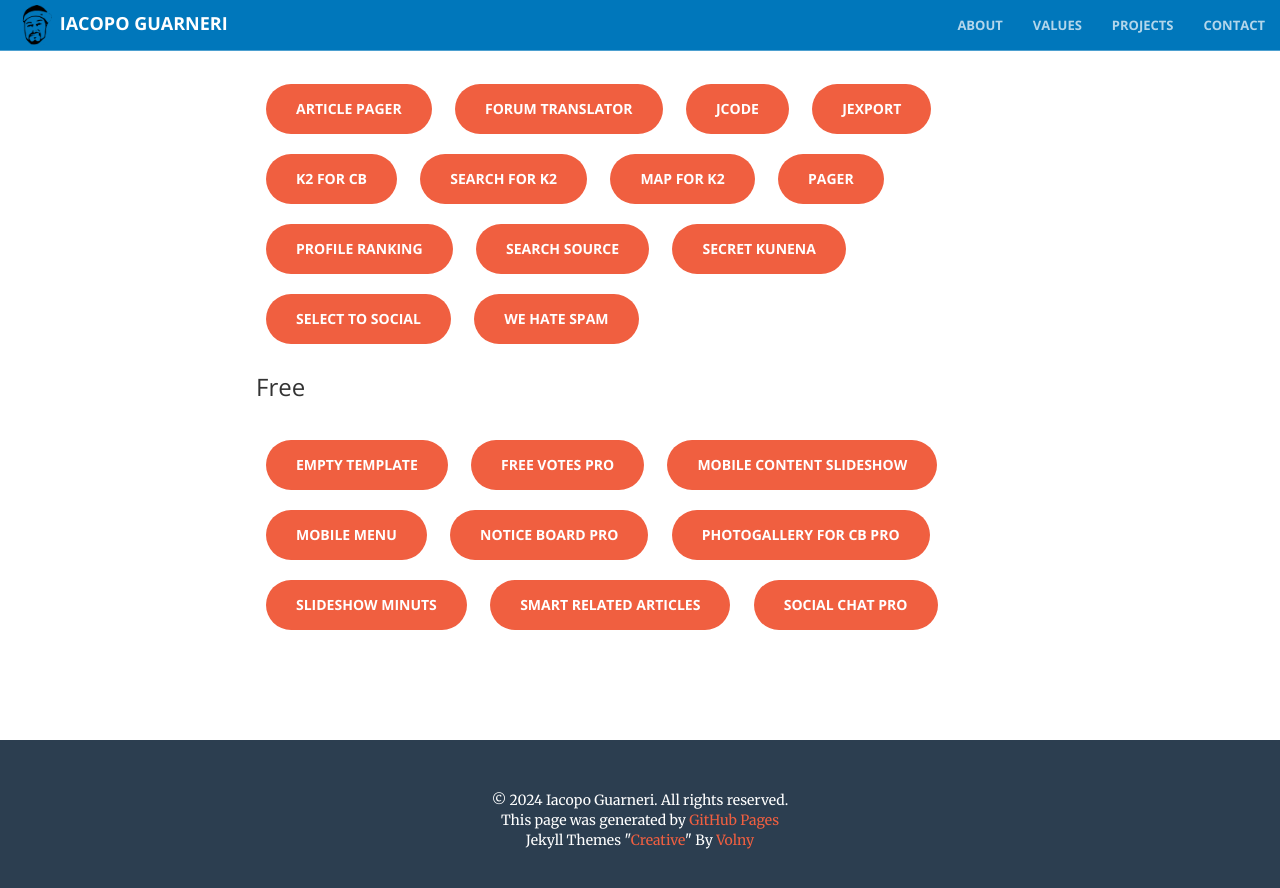
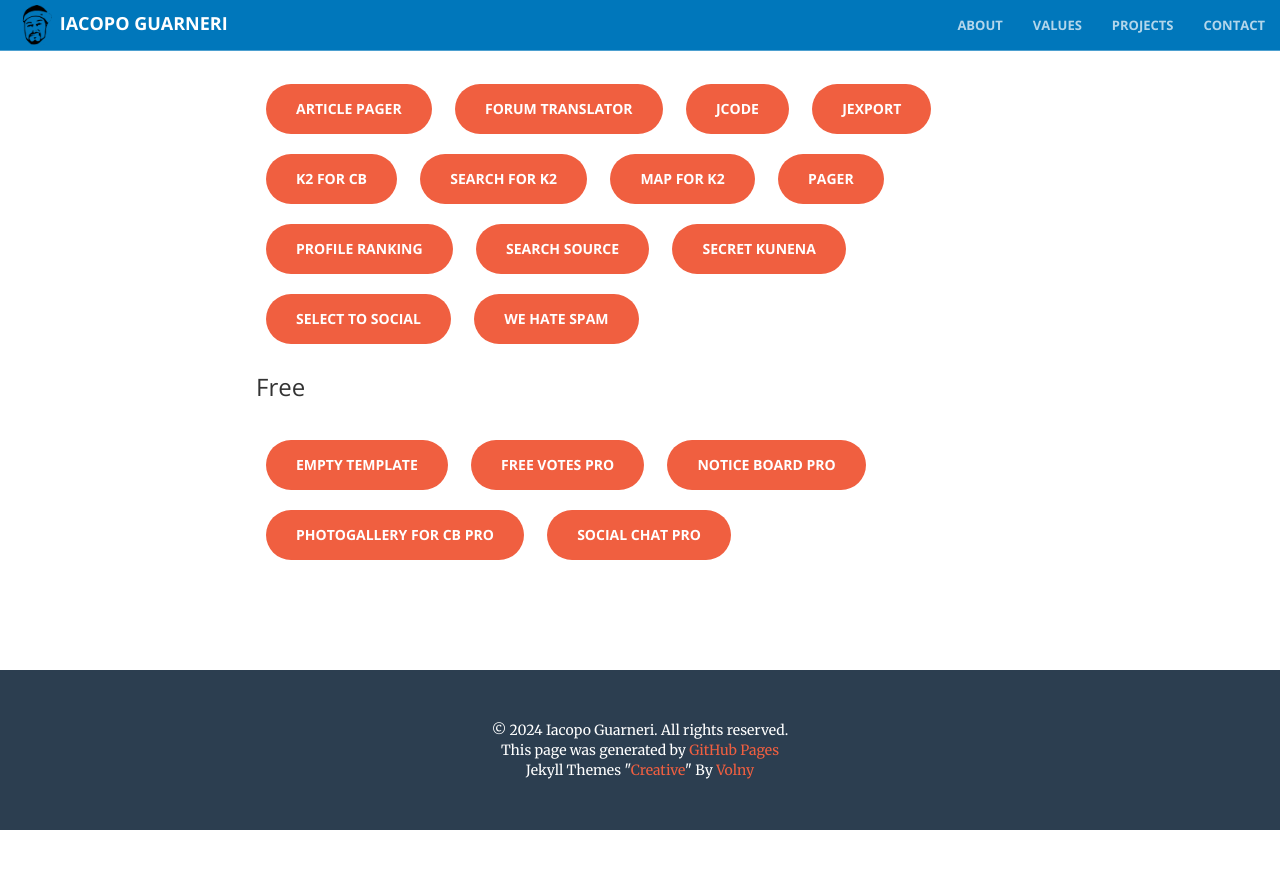
Before and after one commit to iacoposk8/iacoposk8.github.io, a Jekyll site: the page built from projects/joomla-extensions/index.html, in a window 1280 px wide and 900 px high, scrolled down 611 px. Shown: the top 888 px of the window. Built offline with Jekyll 4.4.1, drawn with Linux system fonts in a browser that asks for light colours; after the commit the page ends 1441 px from its top, so only the background shows below that.

Commit message:
Update index.html

```diff
--- a/projects/joomla-extensions/index.html
+++ b/projects/joomla-extensions/index.html
@@ -39,10 +39,6 @@ Article Tool is a Joomla plugin that enhances articles and K2 articles with addi
 
 <a href="extensions/empty-template10/empty-template.zip" target="_blank" class="btn btn-primary btn-xl">empty template</a>
 <a href="extensions/freevotespro14/unzipfirst_freevotes.zip" target="_blank" class="btn btn-primary btn-xl">free votes pro</a>
-<a href="extensions/mobilecontentslideshow10/mod_mobile_content_slideshow.zip" target="_blank" class="btn btn-primary btn-xl">mobile content slideshow</a>
-<a href="extensions/mobilemenu10/mod_mobile_menu.zip" target="_blank" class="btn btn-primary btn-xl">mobile menu</a>
 <a href="extensions/noticeboardpro28/unzipfirst_noticeboard.zip" target="_blank" class="btn btn-primary btn-xl">notice board pro</a>
 <a href="extensions/photogalleryforcbpro17/unzipfirst_photogalleryforcb.zip" target="_blank" class="btn btn-primary btn-xl">photogallery for cb pro</a>
-<a href="extensions/slideshowminuts11/mod_slideshowminutes.zip" target="_blank" class="btn btn-primary btn-xl">slideshow minuts</a>
-<a href="extensions/smartrelatedarticles11/smartrelatedarticles.zip" target="_blank" class="btn btn-primary btn-xl">smart related articles</a>
 <a href="extensions/socialchatpro15/unzipfirst_social_chat.zip" target="_blank" class="btn btn-primary btn-xl">social chat pro</a>
```
